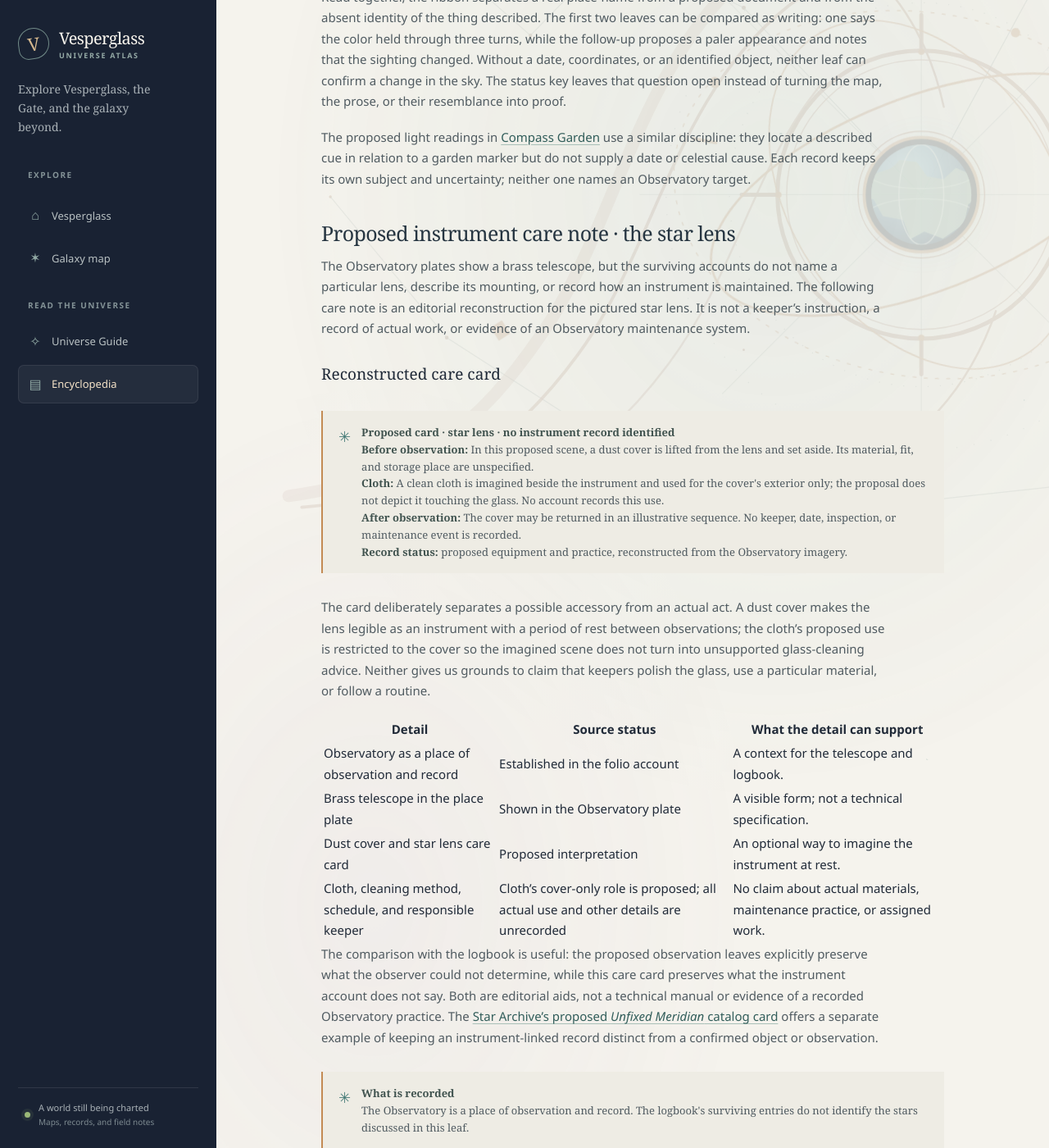
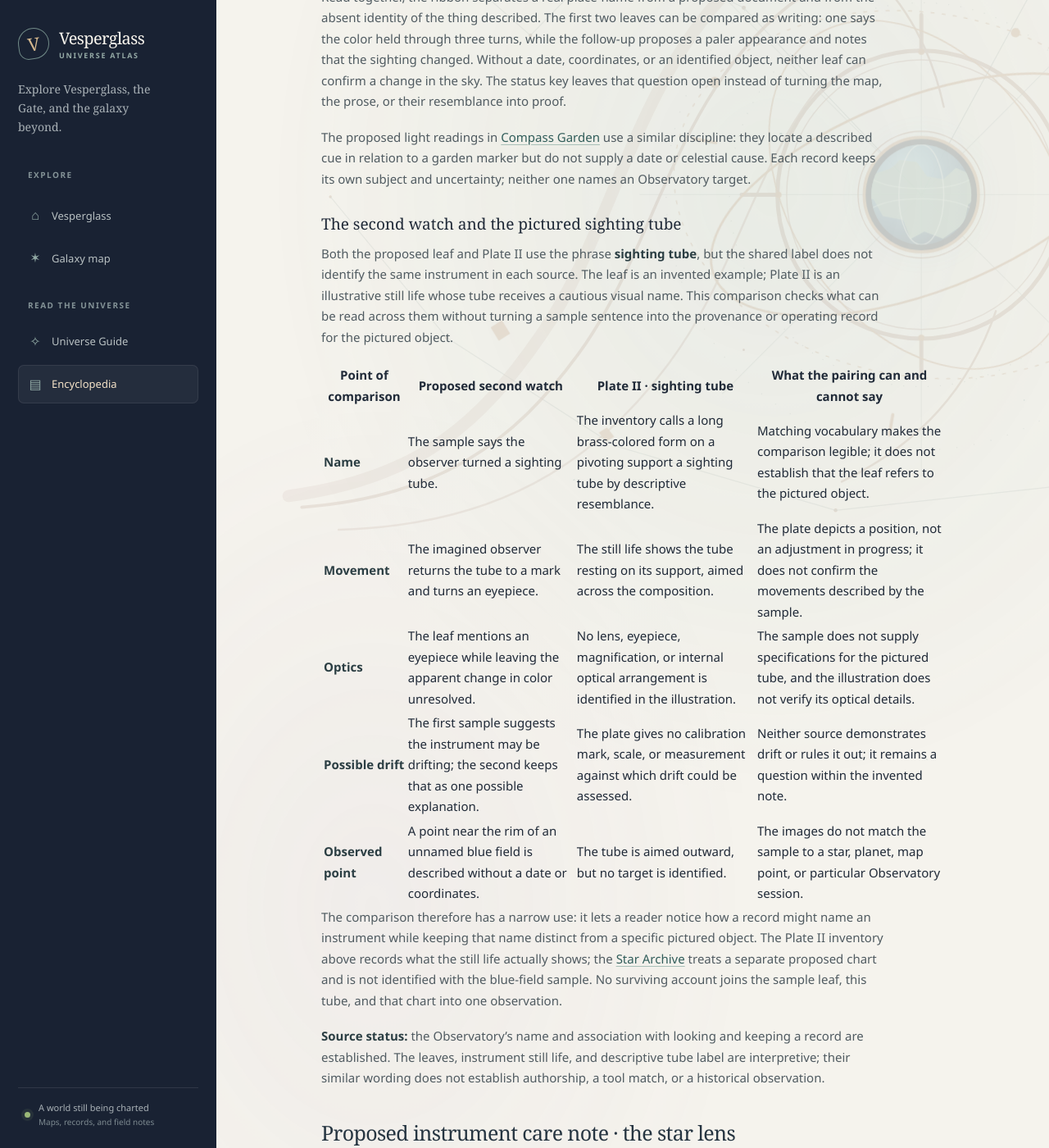
Before and after one commit to vesperglass/vesperglass.github.io, a Jekyll site: the page built from library/observatory.md, in a window 1280 px wide and 1400 px high, scrolled down 4655 px. Shown: the whole window at 82% size. Built offline with Jekyll 4.4.1, drawn with Linux system fonts in a browser that asks for light colours.

```diff
--- a/assets/site.js
+++ b/assets/site.js
@@ -9,7 +9,7 @@
     { title: "Threshold House", url: "/library/threshold-house/", summary: "A named platform with a concordance of its proposed interior view and plan, plus interpretive arrival phrases and sound notes.", terms: "threshold house arrival passage shelter interior plan concordance arch bench lamp niches axis floor plan elevation threshold opening phrases greetings room sounds acoustic" },
     { title: "Tideglass Foundry", url: "/library/tideglass-foundry/", summary: "The making of stardust, with a process-to-plate key separating the recorded steps from reconstructed Foundry tools.", terms: "tideglass foundry starshards stardust refining craft mill process cleaning grinding mirrored plates sifting tempering resonance plate II tools" },
     { title: "Compass Garden", url: "/library/compass-garden/", summary: "A glasshouse folio with a plan key, pictured-flora notes, and comparisons of its compass rose and conservatory architecture with the Observatory.", terms: "compass garden conservatory plants glasshouse planting flora starflower starflowers fern ferns pale bloom luminous foliage botanical species bed keeper compass rose image visual plate star compass instrument Observatory directional bearing motif dome telescope arches glass roof architecture construction" },
-    { title: "Observatory Logbook", url: "/library/observatory/", summary: "Instruments, observations, comparisons, and records of the sky.", terms: "observatory logbook instruments orrery telescope charts comparison follow-up color sighting tube" },
+    { title: "Observatory Logbook", url: "/library/observatory/", summary: "A source-aware Observatory record with an instrument inventory and a comparison of the imagined second watch with the pictured sighting tube.", terms: "observatory logbook instruments orrery telescope charts comparison follow-up color sighting tube drift eyepiece blue field observation target calibration plate II sample leaf image wording instrument identity" },
     { title: "Star Archive", url: "/library/star-archive/", summary: "A reference room for knowledge of the sky, with a shelf-content boundary card and evidence matrix for the proposed Unfixed Meridian chart.", terms: "star archive books maps memory library shelves radial stacks central reading table chart cabinet shelf number collection titles subject division catalog Unfixed Meridian annotations uncertain reading unverified place evidence provenance source title scope maker compiler date coordinates" },
     { title: "The Vesperglass Gate", url: "/library/vesperglass-gate/", summary: "The detached Gate platform, pictured aperture, bloom account, and two contrasting proposed threshold recollections.", terms: "vesperglass gate portal transit galaxy ring aperture arch cutaway construction bloom opening crossing keeper traveler hush singing recollection threshold sound" },
     { title: "Vesperglass Train Dock", url: "/library/train-dock/", summary: "A clear landing apron, alongside berth, proposed approach-to-berth alignment key, and journey docket that separates departure, Gate bloom, and emergence from unrecorded itinerary details.", terms: "train dock berth station locomotive platform train journey docket departure crossing Gate bloom emergence passage itinerary date time passenger destination schedule duration cargo manifest route guide path alignment approach curve alongside offset orientation" },
--- a/email-templates/vesperglass-postal-dispatch-v1.html
+++ b/email-templates/vesperglass-postal-dispatch-v1.html
@@ -13,7 +13,7 @@
 <div style="font-family:Arial,sans-serif;font-size:8px;letter-spacing:1.4px;color:#53666a;text-transform:uppercase;margin:0 0 5px">POSTAGE · DESIGN STUDY</div>
 <div style="position:relative;display:inline-block;width:142px;height:136px;text-align:center">
 <img src="{{stamp_url}}" alt="{{stamp_alt}}" width="100" style="display:block;width:100px;height:auto;margin:8px auto 0;transform:rotate(5deg);border:0">
-<div style="position:absolute;z-index:2;right:0;top:58px;width:83px;height:52px;border:2px solid #467a74;border-radius:50%;transform:rotate(-16deg);font-family:Arial,sans-serif;font-size:7px;line-height:11px;letter-spacing:1px;color:#356d69;background:#e9dfcc88;padding-top:7px;box-sizing:border-box">VESPERGLASS<br>SEALED AT THE GATE</div>
+<img src="{{postmark_url}}" alt="{{postmark_alt}}" width="154" style="position:absolute;z-index:2;left:-6px;top:50px;display:block;width:154px;height:auto;max-width:none;transform:rotate(-6deg);pointer-events:none;border:0">
 </div>
 </td></tr><tr><td colspan="2" style="padding:4px 22px 16px;border-top:1px solid #c8b99e;font-family:Arial,sans-serif;font-size:9px;letter-spacing:1.4px;color:#65746f;text-transform:uppercase">TO THE READER · FIELD NOTES ENCLOSED</td></tr></table>
 </td></tr>
--- a/email-templates/vesperglass-postal-dispatch-v1.txt
+++ b/email-templates/vesperglass-postal-dispatch-v1.txt
@@ -6,6 +6,7 @@
 {{body}}
 
 Proposed stamp artwork: {{stamp_alt}}. The mark is a design study, not proof of an established postal practice.
+Proposed postmark image: {{postmark_alt}}. It overlaps the stamp as a visual cancellation study, not proof of a recorded dispatch or postmark practice.
 
 {{footer_note}}
 
--- a/library/observatory.md
+++ b/library/observatory.md
@@ -88,6 +88,22 @@
 
 The proposed light readings in [Compass Garden]({{ '/library/compass-garden/' | relative_url }}) use a similar discipline: they locate a described cue in relation to a garden marker but do not supply a date or celestial cause. Each record keeps its own subject and uncertainty; neither one names an Observatory target.
 
+### The second watch and the pictured sighting tube
+
+Both the proposed leaf and Plate II use the phrase **sighting tube**, but the shared label does not identify the same instrument in each source. The leaf is an invented example; Plate II is an illustrative still life whose tube receives a cautious visual name. This comparison checks what can be read across them without turning a sample sentence into the provenance or operating record for the pictured object.
+
+| Point of comparison | Proposed second watch | Plate II · sighting tube | What the pairing can and cannot say |
+| --- | --- | --- | --- |
+| **Name** | The sample says the observer turned a sighting tube. | The inventory calls a long brass-colored form on a pivoting support a sighting tube by descriptive resemblance. | Matching vocabulary makes the comparison legible; it does not establish that the leaf refers to the pictured object. |
+| **Movement** | The imagined observer returns the tube to a mark and turns an eyepiece. | The still life shows the tube resting on its support, aimed across the composition. | The plate depicts a position, not an adjustment in progress; it does not confirm the movements described by the sample. |
+| **Optics** | The leaf mentions an eyepiece while leaving the apparent change in color unresolved. | No lens, eyepiece, magnification, or internal optical arrangement is identified in the illustration. | The sample does not supply specifications for the pictured tube, and the illustration does not verify its optical details. |
+| **Possible drift** | The first sample suggests the instrument may be drifting; the second keeps that as one possible explanation. | The plate gives no calibration mark, scale, or measurement against which drift could be assessed. | Neither source demonstrates drift or rules it out; it remains a question within the invented note. |
+| **Observed point** | A point near the rim of an unnamed blue field is described without a date or coordinates. | The tube is aimed outward, but no target is identified. | The images do not match the sample to a star, planet, map point, or particular Observatory session. |
+
+The comparison therefore has a narrow use: it lets a reader notice how a record might name an instrument while keeping that name distinct from a specific pictured object. The Plate II inventory above records what the still life actually shows; the [Star Archive]({{ '/library/star-archive/' | relative_url }}) treats a separate proposed chart and is not identified with the blue-field sample. No surviving account joins the sample leaf, this tube, and that chart into one observation.
+
+**Source status:** the Observatory's name and association with looking and keeping a record are established. The leaves, instrument still life, and descriptive tube label are interpretive; their similar wording does not establish authorship, a tool match, or a historical observation.
+
 ## Proposed instrument care note · the star lens
 
 The Observatory plates show a brass telescope, but the surviving accounts do not name a particular lens, describe its mounting, or record how an instrument is maintained. The following care note is an editorial reconstruction for the pictured star lens. It is not a keeper's instruction, a record of actual work, or evidence of an Observatory maintenance system.
--- a/tools/render_postal_dispatch.py
+++ b/tools/render_postal_dispatch.py
@@ -12,6 +12,8 @@
     ("https://vesperglass.github.io/assets/library/postal-stamp-foundry.png", "A proposed architectural stamp depicting the Tideglass Foundry furnace window"),
 )
 TEMPLATE_ID = "vesperglass-postal-dispatch-v1"
+POSTMARK_URL = "https://vesperglass.github.io/assets/library/postmark-overprint.png"
+POSTMARK_ALT = "A proposed sea-glass cancellation mark reading Vesperglass and Sealed at the Gate, with a double-ring seal crossed by three curved lines"
 RENDERER = Path("C:/Users/spinn/Documents/Codex/2026-10-17/i-x20/outputs/render_email.py")
 
 
@@ -23,6 +25,8 @@
     stamp_url, stamp_alt = secrets.choice(STAMP_CHOICES)
     values["stamp_url"] = stamp_url
     values["stamp_alt"] = stamp_alt
+    values["postmark_url"] = POSTMARK_URL
+    values["postmark_alt"] = POSTMARK_ALT
     spec = importlib.util.spec_from_file_location("orion_email_renderer", RENDERER)
     if not spec or not spec.loader:
         raise RuntimeError(f"Cannot load the configured email renderer: {RENDERER}")
```
Also changed, not shown: ENCYCLOPEDIA_BACKLOG.md (+4 -3 lines), library.md (+1 -1 lines), library/changelog.md (+1 -0 lines), assets/library/postmark-overprint.png (added).
